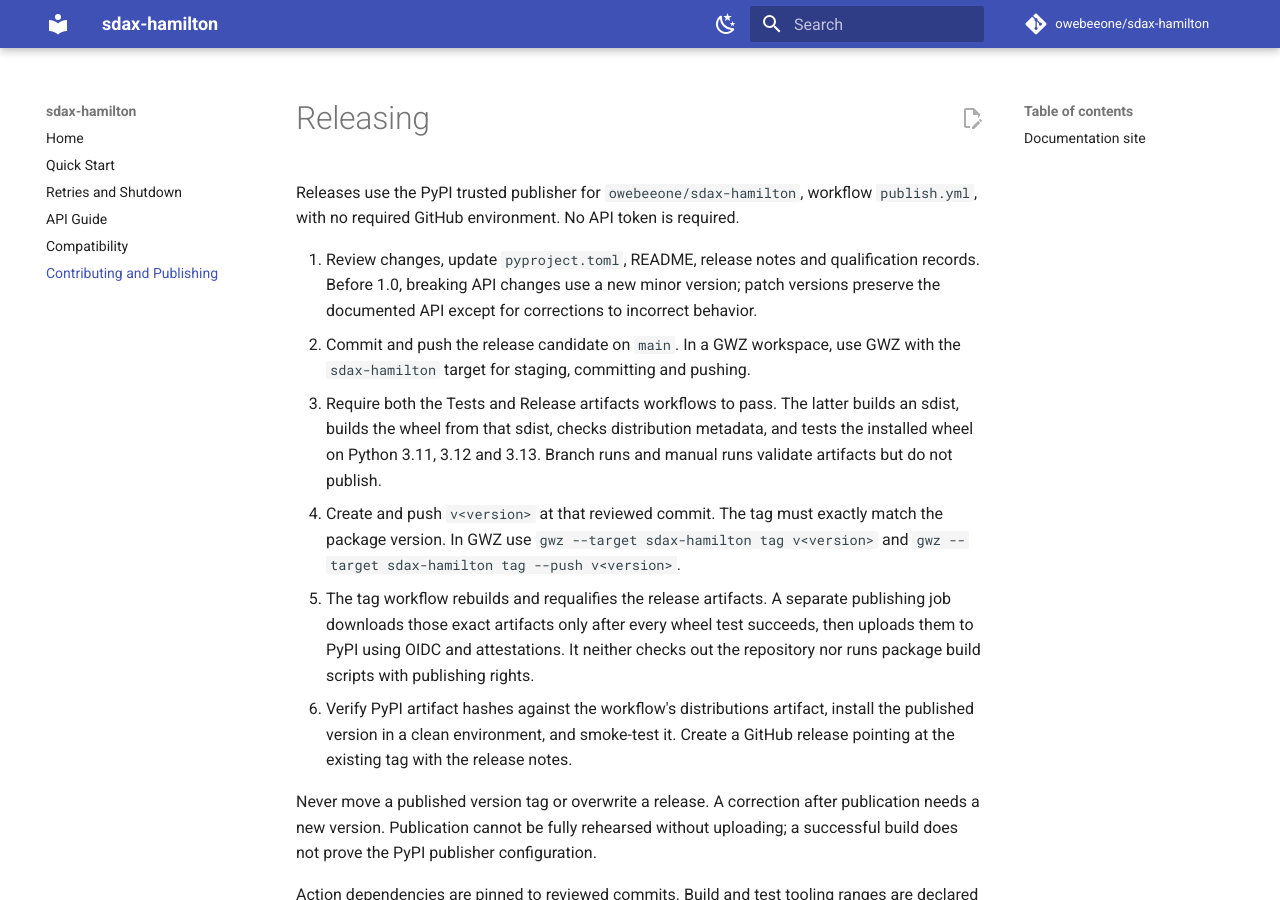
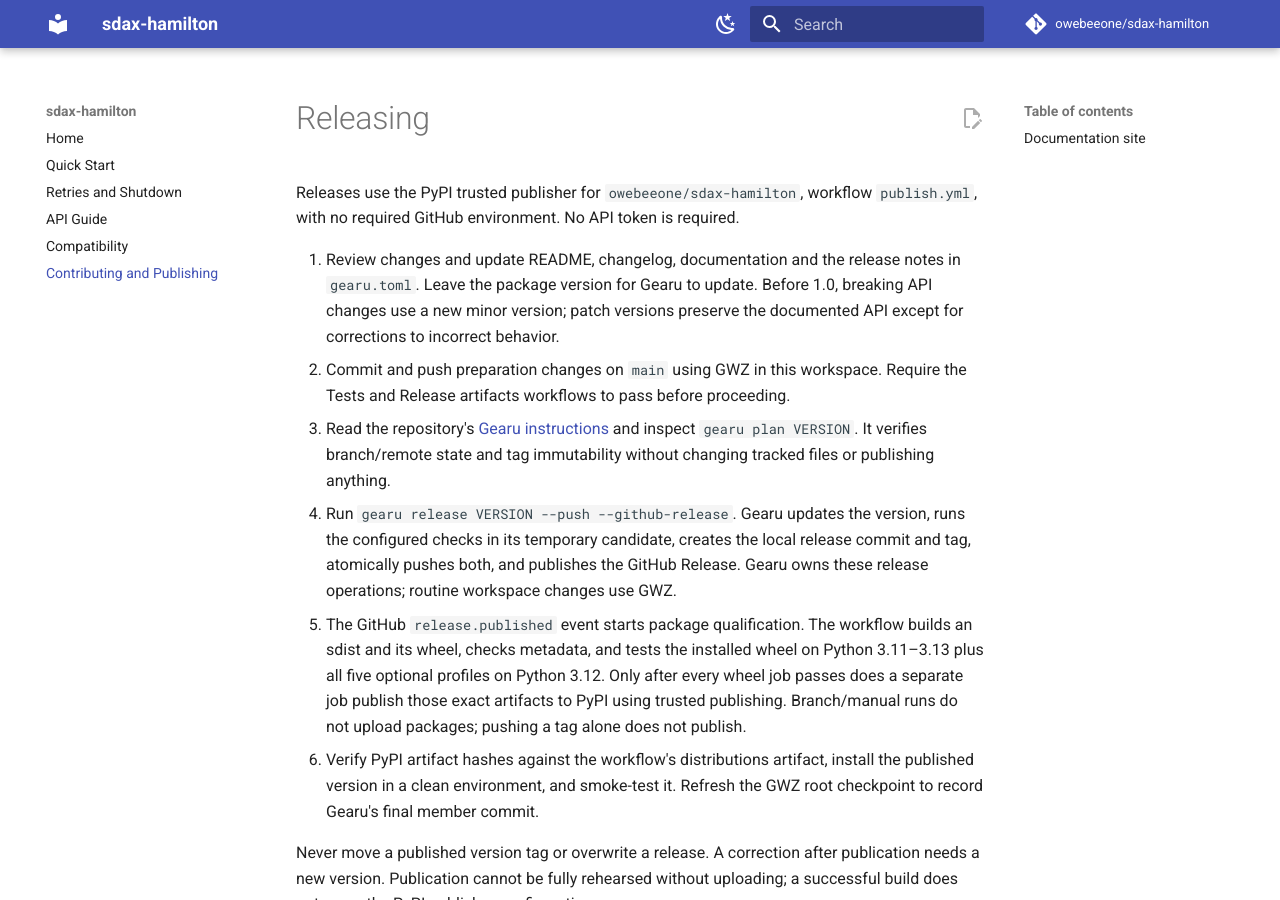
Before and after one commit to owebeeone/sdax-hamilton, an MkDocs documentation site: the page built from docs/Releasing.md, in a window 1280 px wide and 900 px high. Built offline with MkDocs 1.6.1 and Material for MkDocs 9.7.7, drawn with Linux system fonts in a browser that asks for light colours; comment, search, counter and statistics services are not loaded.

Commit message:
build: adopt Gearu release preparation for 0.2.0
GWZ-Commit-ID: 01a0b373-7cb5-7527-ac59-1b3773d5c5b9
GWZ-Workspace-ID: ws_default
GWZ-Origin-URL-Hash: sha256:7be1f515632aaf05454049f21f2b6bf0f4ef5bc52a1b6760831b1e5758b3108d

```diff
--- a/docs/Releasing.md
+++ b/docs/Releasing.md
@@ -3,25 +3,28 @@
 Releases use the PyPI trusted publisher for `owebeeone/sdax-hamilton`, workflow
 `publish.yml`, with no required GitHub environment. No API token is required.
 
-1. Review changes, update `pyproject.toml`, README, release notes and qualification
-   records. Before 1.0, breaking API changes use a new minor version; patch versions
-   preserve the documented API except for corrections to incorrect behavior.
-2. Commit and push the release candidate on `main`. In a GWZ workspace, use GWZ
-   with the `sdax-hamilton` target for staging, committing and pushing.
-3. Require both the Tests and Release artifacts workflows to pass. The latter
-   builds an sdist, builds the wheel from that sdist, checks distribution metadata,
-   and tests the installed wheel on Python 3.11, 3.12 and 3.13. Branch runs and
-   manual runs validate artifacts but do not publish.
-4. Create and push `v<version>` at that reviewed commit. The tag must exactly match
-   the package version. In GWZ use `gwz --target sdax-hamilton tag v<version>` and
-   `gwz --target sdax-hamilton tag --push v<version>`.
-5. The tag workflow rebuilds and requalifies the release artifacts. A separate
-   publishing job downloads those exact artifacts only after every wheel test
-   succeeds, then uploads them to PyPI using OIDC and attestations. It neither
-   checks out the repository nor runs package build scripts with publishing rights.
+1. Review changes and update README, changelog, documentation and the release notes
+   in `gearu.toml`. Leave the package version for Gearu to update. Before 1.0,
+   breaking API changes use a new minor version; patch versions preserve the
+   documented API except for corrections to incorrect behavior.
+2. Commit and push preparation changes on `main` using GWZ in this workspace.
+   Require the Tests and Release artifacts workflows to pass before proceeding.
+3. Read the repository's [Gearu instructions](https://github.com/owebeeone/sdax-hamilton/blob/main/RELEASE.md)
+   and inspect `gearu plan VERSION`. It verifies branch/remote state and tag
+   immutability without changing tracked files or publishing anything.
+4. Run `gearu release VERSION --push --github-release`. Gearu updates the version,
+   runs the configured checks in its temporary candidate, creates the local
+   release commit and tag, atomically pushes both, and publishes the GitHub
+   Release. Gearu owns these release operations; routine workspace changes use GWZ.
+5. The GitHub `release.published` event starts package qualification. The workflow
+   builds an sdist and its wheel, checks metadata, and tests the installed wheel
+   on Python 3.11–3.13 plus all five optional profiles on Python 3.12. Only after
+   every wheel job passes does a separate job publish those exact artifacts to
+   PyPI using trusted publishing. Branch/manual runs do not upload packages;
+   pushing a tag alone does not publish.
 6. Verify PyPI artifact hashes against the workflow's distributions artifact,
    install the published version in a clean environment, and smoke-test it.
-   Create a GitHub release pointing at the existing tag with the release notes.
+   Refresh the GWZ root checkpoint to record Gearu's final member commit.
 
 Never move a published version tag or overwrite a release. A correction after
 publication needs a new version. Publication cannot be fully rehearsed without
--- a/pyproject.toml
+++ b/pyproject.toml
@@ -38,7 +38,7 @@ test-spark = ["pyspark==4.0.1", "pandas==2.3.3", "pyarrow==21.0.0"]
 packages = ["src/sdax_hamilton"]
 
 [tool.hatch.build.targets.sdist]
-include = ["src", "tests", "examples", "docs", "README.md", "CHANGELOG.md", "LICENSE", "pyproject.toml"]
+include = ["src", "tests", "examples", "docs", "README.md", "CHANGELOG.md", "LICENSE", "pyproject.toml", "mkdocs.yml", "docs-requirements.txt"]
 
 [tool.pytest.ini_options]
 testpaths = ["tests"]
```
Also changed, not shown: AGENTS.md (added, +15 -0 lines), CHANGELOG.md (+6 -2 lines), README.md (+2 -2 lines), RELEASE.md (added, +137 -0 lines), dev-docs/Implementation-Status.md (+16 -1 lines), docs/API.md (+2 -2 lines), docs/Compatibility.md (+6 -5 lines), docs/QuickStart.md (+4 -5 lines), docs/index.md (+4 -4 lines), gearu.toml (added, +61 -0 lines), src/sdax_hamilton/__init__.py (+6 -1 lines), 1 other file.
